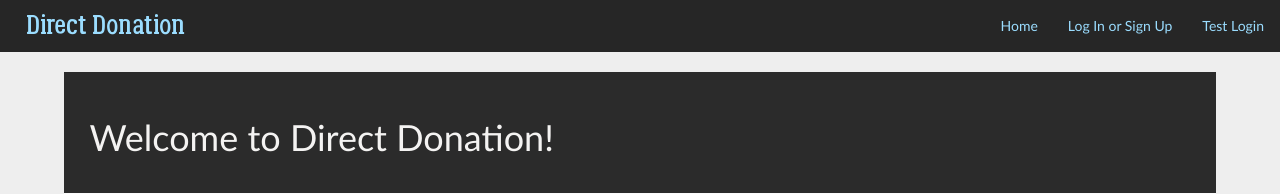
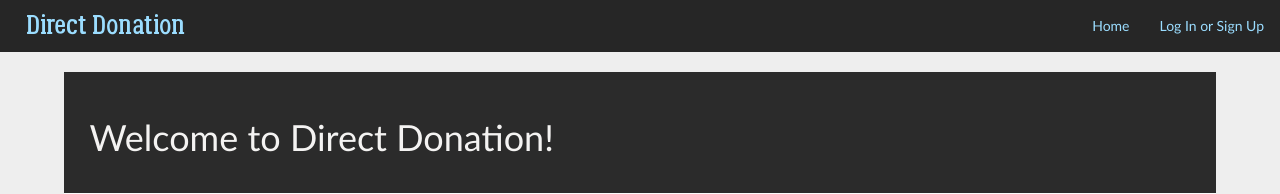
Before and after one commit to angelachan64/direct_donation, a Flask app: page / in a window 1280 px wide. Shown: the top 194 px of the page. Run offline with Flask 2, Linux system fonts and the light colour scheme; parts of the project's set-up code (start-up, migrations or seed data) failed here and were passed over; some libraries are stand-ins or nearby versions.

Commit message:
Test logins

```diff
--- a/templates/base.html
+++ b/templates/base.html
@@ -24,7 +24,7 @@
                     {% block nav %}
                     <li><a href="/">Home</a></li>
                     <li><a href="{% block login %}/login{% endblock %}">Log In or Sign Up</a></li>
-                    <li><a href="/home">Test Login</a></li>
+                    <!--<li><a href="/home">Test Login</a></li>-->
                     {% endblock %}
                 </ul>
             </div>
```
